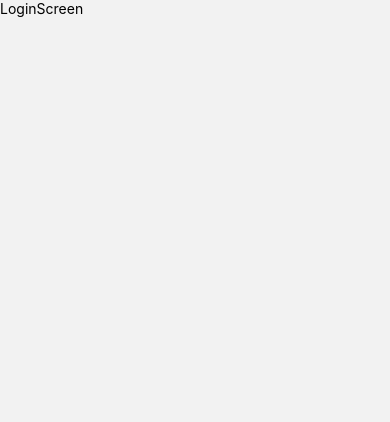
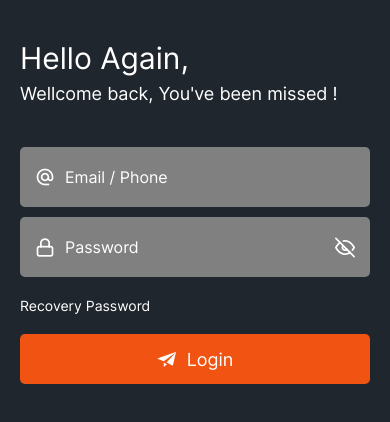
Before and after one commit to tier3guy/helping-hands-frontend, a React Native app: screen /Login in a window 390 px wide. Shown: the top 422 px of the page. Built offline with nearby package versions, Linux system fonts and the light colour scheme.

Commit message:
Buttons have been added

```diff
--- a/assets/themes/colors.js
+++ b/assets/themes/colors.js
@@ -5,6 +5,8 @@ const colors = {
     dark: {
         dark: '#20262E',
         light: '#FFFFFF',
+        yellow: '#FFA500',
+        orange: '#F15412'
     }
 }
 
--- /dev/null
+++ b/components/Button/PrimaryButton.js
@@ -0,0 +1,60 @@
+import React from 'react';
+import { TouchableOpacity, View, StyleSheet } from 'react-native';
+import colors from '../../assets/themes/colors';
+import Icon from '../Icons';
+
+// Components
+import InterText from '../Text/InterText';
+
+const PrimaryButton = (props) => {
+
+    const { style, label, textStyle, onPress, icon, iconPosition, ...rest } = props;
+
+    return (
+        <TouchableOpacity
+            style={[styles.buttonWrapper, style]}
+            onPress={onPress ? onPress : () => {console.log("Button Pressed")}}
+            {...rest}
+        >
+            {
+                icon && (!iconPosition || iconPosition === "left") &&
+                <Icon
+                    name={icon}
+                    size={20}
+                    color={colors.dark.light}
+                    style={{
+                        marginRight: 10
+                    }}
+                />
+            }
+            <View>
+                <InterText style={textStyle}>{label || "Submit"}</InterText>
+            </View>
+            {
+                icon && iconPosition === "right" &&
+                <Icon
+                    name={icon}
+                    size={20}
+                    color={colors.dark.light}
+                    style={{
+                        marginLeft: 10
+                    }}
+                />
+            }
+        </TouchableOpacity>
+    )
+}
+
+const styles = StyleSheet.create({
+    buttonWrapper: {
+        height: 50,
+        width: '100%',
+        backgroundColor: colors.dark.orange,
+        borderRadius: 5,
+        justifyContent: 'center',
+        alignItems: 'center',
+        flexDirection: 'row',
+    }
+});
+
+export default PrimaryButton;
--- /dev/null
+++ b/components/Button/SecondaryButton.js
@@ -0,0 +1,37 @@
+import React from 'react';
+import { TouchableOpacity, View, StyleSheet } from 'react-native';
+import colors from '../../assets/themes/colors';
+
+// Components
+import InterText from '../Text/InterText';
+
+const SecondaryButton = (props) => {
+
+    const { style, label, textStyle, onPress, ...rest } = props;
+
+    return (
+        <TouchableOpacity
+            style={[styles.buttonWrapper, style]}
+            onPress={onPress ? onPress : () => {console.log("Button Pressed")}}
+            {...rest}
+        >
+            <View>
+                <InterText style={textStyle}>{label || "Submit"}</InterText>
+            </View>
+        </TouchableOpacity>
+    )
+}
+
+const styles = StyleSheet.create({
+    buttonWrapper: {
+        height: 46,
+        borderColor: colors.dark.orange,
+        borderWidth: 2,
+        width: '100%',
+        borderRadius: 5,
+        justifyContent: 'center',
+        alignItems: 'center',
+    }
+});
+
+export default SecondaryButton;
--- /dev/null
+++ b/components/Icons.js
@@ -0,0 +1,29 @@
+
+// Icons
+// import Fontisto from 'react-native-vector-icons/Fontisto';
+import Feather from 'react-native-vector-icons/Feather';
+import MaterialIcons from 'react-native-vector-icons/MaterialIcons';
+import Entypo from 'react-native-vector-icons/Entypo';
+
+const Icon = (props) => {
+    const { name } = props;
+
+    switch(name){
+        case 'eye':
+            return <Feather {...props} />;
+        case 'user':
+            return <Feather {...props} />;
+        case 'lock':
+            return <Feather {...props} />;
+        case 'email':
+            return <MaterialIcons {...props} />;
+        case 'alternate-email':
+            return <MaterialIcons {...props} />;
+        case 'paper-plane':
+            return <Entypo {...props} />;
+        default:
+            return <Feather {...props} />;
+    }
+};
+
+export default Icon;
--- /dev/null
+++ b/components/Input/index.js
@@ -0,0 +1,81 @@
+// Internal Libraries
+import { useState } from 'react';
+import { TextInput, View, StyleSheet } from 'react-native';
+
+// Styles
+import colors from '../../assets/themes/colors';
+
+// Components
+import Icon from '../Icons';
+
+
+/**
+ * @description Input Component for React Native App
+ * @param {*} props - major props are {style, icon, eye, containerStyle}
+ * @returns - Input Component
+ */
+const RNInput = (props) => {
+
+    const { style, icon, eye, containerStyle, ...rest } = props;
+
+    /**
+     * @description Toggle Secure Text Entry
+     * @param {*} toggleSecure - toggleSecure state
+     * @param {*} setToggleSecure - setToggleSecure state
+     * @returns - toggleSecure state
+     * @permissable - true, false : boolean
+     */
+    const [toggleSecure, setToggleSecure] = useState(false);
+
+    return (
+        <View style={[styles.body, containerStyle]}>
+            {
+                icon && <Icon
+                            name={icon}
+                            size={20}
+                            color={colors.dark.light}
+                            style={{
+                                marginRight: 10
+                            }}
+                        />
+            }
+            <TextInput
+                style={[styles.input, style]}
+                placeholderTextColor={colors.dark.light}
+                {...rest}
+                secureTextEntry={eye && toggleSecure}
+            />
+            {
+                eye && <Icon
+                            name={toggleSecure ? 'eye' : 'eye-off'}
+                            size={20}
+                            color={colors.dark.light}
+                            style={{
+                                marginLeft: 10
+                            }}
+                            onPress={() => setToggleSecure(!toggleSecure)}
+                        />
+            }
+        </View>
+    );
+}
+
+const styles = StyleSheet.create({
+    body:{
+        paddingHorizontal: 15,
+        backgroundColor: "gray",
+        borderRadius: 5,
+        elevation: 2,
+        flexDirection: 'row',
+        alignItems: 'center',
+    },
+    input: {
+        color: colors.dark.light,
+        fontFamily: 'Inter-Regular',
+        fontSize: 16,
+        flex: 1,
+        height: 60,
+    },
+});
+
+export default RNInput;
--- a/components/Text/InterText.js
+++ b/components/Text/InterText.js
@@ -3,7 +3,7 @@ import colors from '../../assets/themes/colors';
 
 const InterText = ({children, style, ...props}) => {
     return (
-        <Text style={[styles.interText, style]} {...props}>
+        <Text style={[styles.interText, { fontSize: props.size ? props.size : 18 }, style]} {...props}>
             {children || props.text}
         </Text>
     );
@@ -16,5 +16,6 @@ const styles = StyleSheet.create({
         fontFamily: 'Inter-Regular',
         fontSize: 20,
         color: colors.dark.light,
+        // textAlign: 'center',
     },
 });
--- /dev/null
+++ b/components/View.js
@@ -0,0 +1,20 @@
+import React from 'react';
+import { View } from 'react-native';
+
+const RNView = (children, props) => {
+
+    return (
+        <View
+            style={{
+                width: '100%',
+                borderWidth: props.border ? 1 : 0,
+                borderColor: props.border ? colors.dark.light : 'transparent',
+            }}
+            {...props}
+        >
+            {children}
+        </View>
+    );
+}
+
+export default RNView;
--- a/components/index.js
+++ b/components/index.js
@@ -2,3 +2,8 @@ export { default as StatusBar } from './StatusBar';
 export { default as InterText } from './Text/InterText';
 export { default as GloockText } from './Text/GloockText';
 export { default as ScrollView } from './ScrollView';
+export { default as View } from './View';
+export { default as Input } from './Input';
+export { default as Icons } from './Icons';
+export { default as PrimaryButton } from './Button/PrimaryButton';
+export { default as SecondaryButton } from './Button/SecondaryButton';
--- a/screens/auth/LoginScreen.js
+++ b/screens/auth/LoginScreen.js
@@ -1,12 +1,75 @@
+// Internal Libraries
 import React from 'react';
-import { Text, View } from 'react-native';
+import { View, StyleSheet, TouchableOpacity } from 'react-native';
+
+// Components
+import {
+  InterText,
+  Input,
+  PrimaryButton,
+  SecondaryButton
+} from '../../components';
+
+
+// Styles
+import colors from '../../assets/themes/colors';
 
 const LoginScreen = () => {
   return (
-    <View>
-        <Text>LoginScreen</Text>
+    <View style={styles.container}>
+
+      <View style={[styles.header, styles.w100]}>
+        <InterText style={{ fontSize: 30, marginBottom: 5 }}>Hello Again,</InterText>
+        <InterText style={{ lineHeight: 26 }}>Wellcome back, You've been missed !</InterText>
+      </View>
+
+      <View style={[styles.w100, styles.inputContainer]}>
+        <Input placeholder="Email / Phone" icon="alternate-email" />
+        <Input placeholder="Password" icon="lock" eye />
+      </View>
+
+      <TouchableOpacity style={[styles.w100]}>
+        <InterText size={14}>Recovery Password</InterText>
+      </TouchableOpacity>
+
+      <View style={[styles.w100, styles.buttonContainer]}>
+        <PrimaryButton
+          label="Login"
+          icon="paper-plane"
+        />
+      </View>
     </View>
   )
 }
 
+const styles = StyleSheet.create({
+  w100: {
+    width: '100%',
+  },
+  border: {
+    borderWidth: 1,
+    borderColor: colors.dark.light,
+  },
+  container: {
+    flex: 1,
+    alignItems: 'center',
+    backgroundColor: colors.dark.dark,
+    padding: 20,
+  },
+  header: {
+    justifyContent: 'center',
+    paddingVertical: 20,
+    // alignItems: 'center',
+    // paddingHorizontal: 20,
+  },
+  inputContainer: {
+    height: 130,
+    justifyContent: 'space-between',
+    marginVertical: 20,
+  },
+  buttonContainer: {
+    marginVertical: 20,
+  }
+});
+
 export default LoginScreen;
```
Also changed, not shown: api/config.js (+4 -4 lines).
